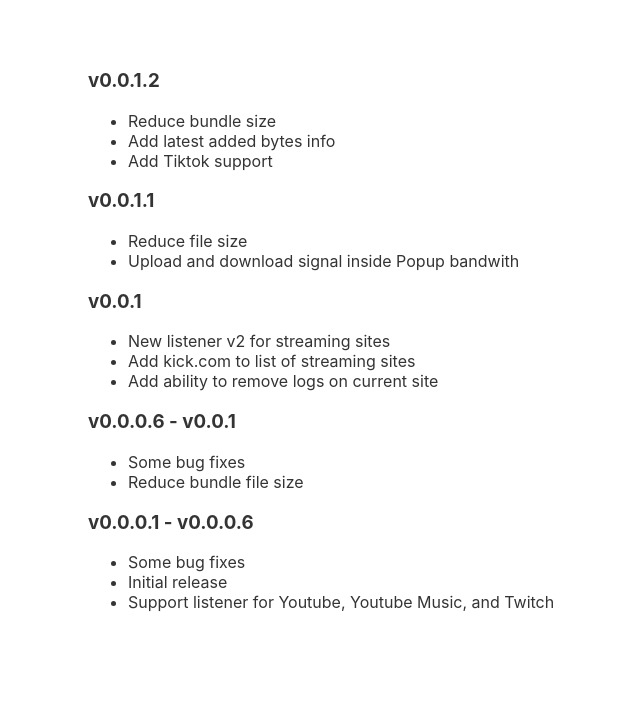
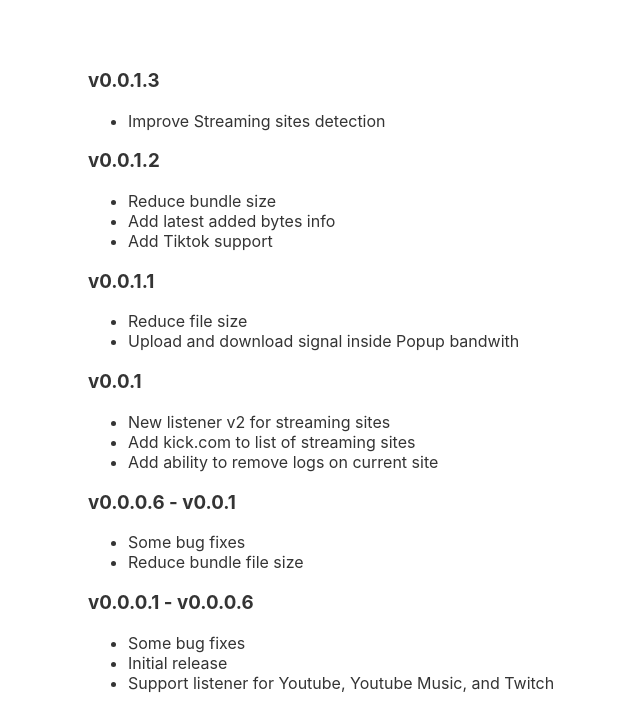
Before and after one commit to NetMeter/netmeter.github.io, a plain HTML site: page release-notes.html in a window 1280 px wide. Shown: the part 145-867 px from the top of the page, without its empty margins (168-808 px from the left). Before the commit the page ends 800 px from the top, so only its background shows below. Drawn offline with Linux system fonts and the light colour scheme.

Commit message:
v0.0.1.3

```diff
--- a/release-notes.html
+++ b/release-notes.html
@@ -14,6 +14,11 @@
         </a>
       </div>
       <div class="release-notes-content">
+        <h3>v0.0.1.3</h3>
+
+        <ul>
+          <li>Improve Streaming sites detection</li>
+        </ul>
         <h3>v0.0.1.2</h3>
 
         <ul>
```
Also changed, not shown: index.html (+1 -1 lines).
